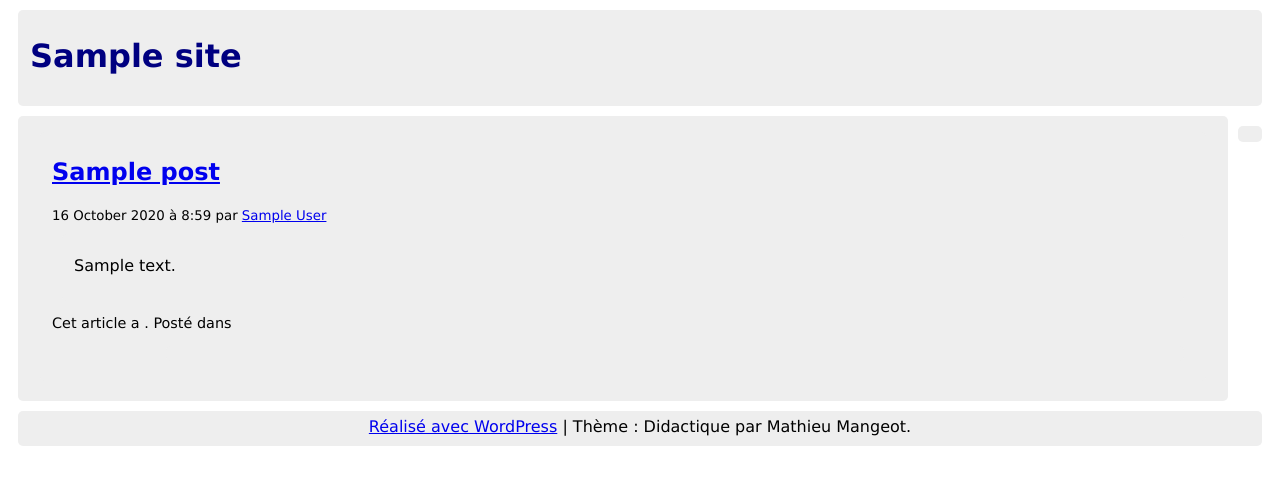
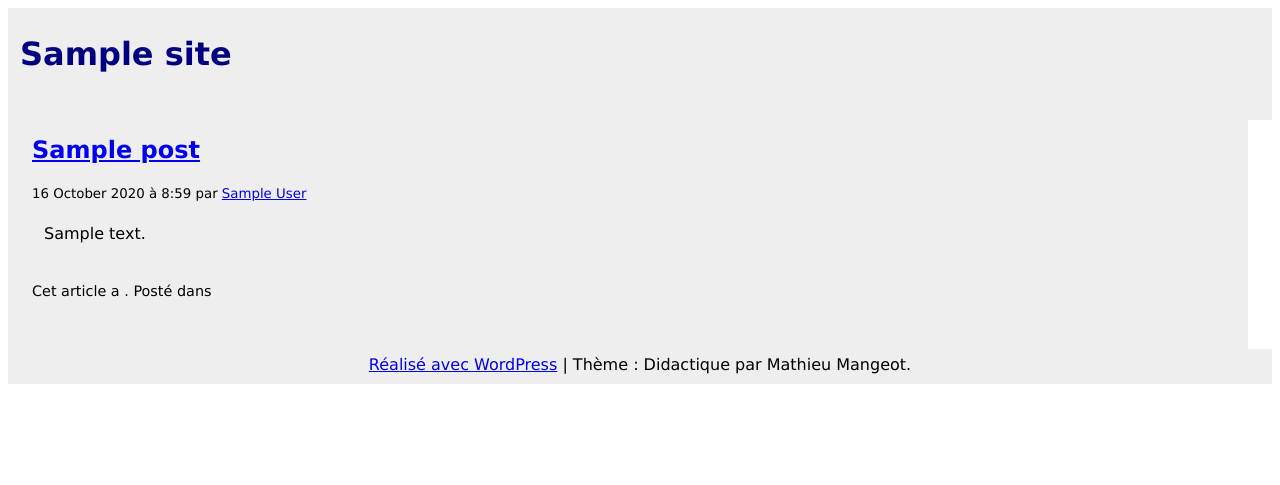
Before and after one commit to Boyadjie/Nebuleuse-projet-wordpress, a WordPress theme: template page.php in a window 1280 px wide. Shown: the top 485 px of the page. Run offline with PHP 8.4 and a stand-in for WordPress, Linux system fonts and the light colour scheme; the site name, menu and one post (Sample post) are stand-ins, and other content is empty.

Commit message:
update css

```diff
--- a/css/site.css
+++ b/css/site.css
@@ -9,6 +9,7 @@ body {
 header {
   display: block;
   color: navy;
+  ;
 }
 
 header fieldset, header fieldset legend {
@@ -33,15 +34,17 @@ header nav {
 }
 
 fieldset {
-  margin: 10px;
+  margin: 0px;
 }
+
 fieldset, legend {
     background-color: #eee;
-    border-radius: 5px;
+    border-radius: 0px;
     }
+
 legend {
-  border-top-left-radius: 5px;
-  border-top-right-radius: 5px;
+  border-top-left-radius: 0px;
+  border-top-right-radius: 0px;
     font-weight: normal;
     font-style: italic;
     font-size: 1em;
```
